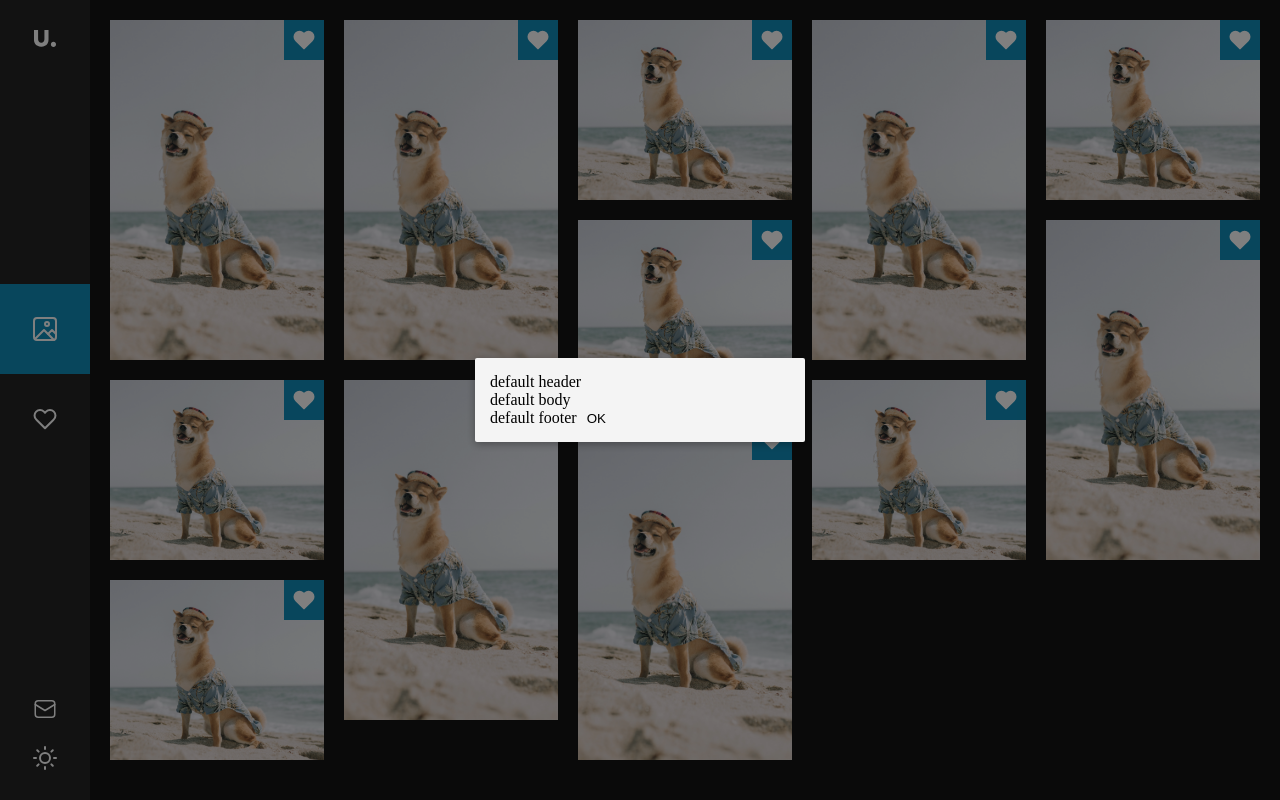
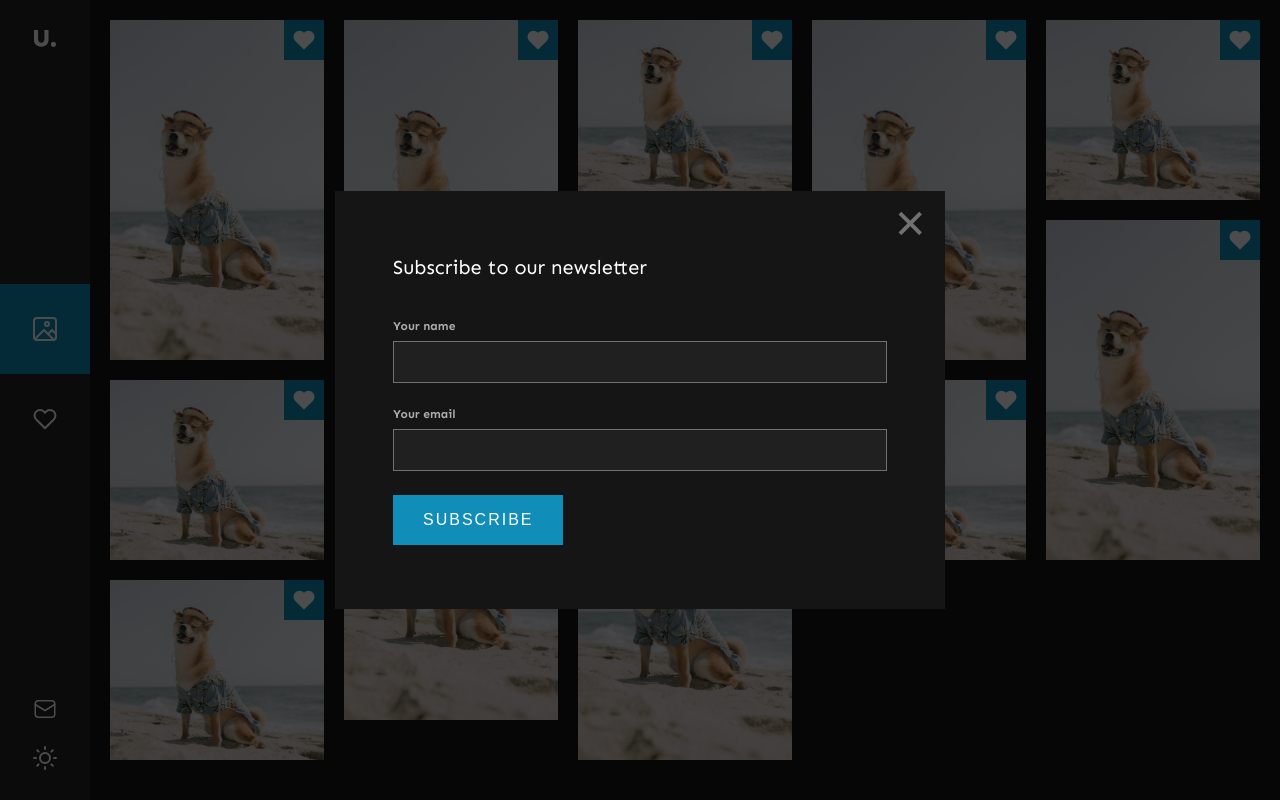
Before and after one commit to ignassta/vue-photo-gallery, a Vue app: page /#/ in a window 1280 px wide. Both pictures are taken after a click on the button 45 px from the left and 708 px from the top of the page. Built offline with nearby package versions, Linux system fonts and the light colour scheme.

Commit message:
created picture modal

```diff
--- a/src/App.vue
+++ b/src/App.vue
@@ -1,11 +1,7 @@
 <template>
-  <navigation-bar></navigation-bar>
+  <navigation-bar/>
   <router-view/>
 </template>
-
-<style lang="scss">
-@import './assets/style/global';
-</style>
 
 <script>
 import NavigationBar from './components/NavigationBar'
@@ -15,3 +11,17 @@ export default {
   }
 }
 </script>
+
+<style lang="scss">
+  @import './assets/style/variables';
+  @import './assets/style/global';
+
+  .fade-enter-active,
+  .fade-leave-active {
+    transition: opacity .5s ease;
+  }
+  .fade-enter-from,
+  .fade-leave-to {
+    opacity: 0;
+  }
+</style>
--- a/src/assets/style/global.scss
+++ b/src/assets/style/global.scss
@@ -1,4 +1,8 @@
 body {
+  margin: 0;
+  font-family: $primaryFont;
+}
+h1, h2, h3 {
   margin: 0;
 }
 a {
@@ -8,7 +12,16 @@ a {
 button {
   background-color: unset;
   border: unset;
+  transition: all .3s;
+  &:hover {
+    cursor: pointer;
+  }
   &:focus {
-    outline: none;
+    outline: unset;
   }
 }
+input {
+  &:focus {
+    outline: unset;
+  }
+}
--- /dev/null
+++ b/src/components/PictureModal.vue
@@ -0,0 +1,203 @@
+<template>
+  <div class="picture-modal">
+    <div class="modal-holder">
+      <div class="modal-container">
+        <button class="close-btn" @click="$emit('close')">&#x2715;</button>
+        <div class="picture-col">
+          <img src="../assets/images/dog.jpg" alt="">
+        </div>
+        <div class="info-col">
+          <div class="top">
+            <div class="header">
+              <div class="author">
+                <div class="label">author</div>
+                <div class="name">Joe Doe</div>
+              </div>
+              <button class="like"></button>
+            </div>
+            <div class="description">
+              <div class="label">description</div>
+              <div>Summer set view</div>
+            </div>
+          </div>
+          <div class="bottom">
+            <div class="stats">
+              <div>186</div>
+              <div>20</div>
+              <div>1,992</div>
+            </div>
+            <div class="picture-info">
+              <div class="column">
+                <div class="label">Camera Make</div>
+                <div>Canon</div>
+              </div>
+              <div class="column">
+                <div class="label">Camera Model</div>
+                <div>Canon EOS Rebel T3</div>
+              </div>
+              <div class="column">
+                <div class="label">Focal Length</div>
+                <div>43.0mm</div>
+              </div>
+              <div class="column">
+                <div class="label">Dimensions</div>
+                <div>2848 x 4272</div>
+              </div>
+            </div>
+          </div>
+        </div>
+      </div>
+    </div>
+  </div>
+</template>
+
+<script>
+export default {
+  name: 'PictureModal'
+}
+</script>
+
+<style lang="scss">
+  @import '../assets/style/variables';
+  .picture-modal {
+    position: fixed;
+    z-index: 9999;
+    top: 0;
+    left: 0;
+    width: 100%;
+    height: 100%;
+    background-color: rgba(0, 0, 0, .7);
+    display: flex;
+    justify-content: center;
+    align-items: center;
+    .modal-holder {
+      max-width: 1134px;
+      max-height: 714px;
+      width: 100%;
+      .modal-container {
+        position: relative;
+        display: flex;
+        .close-btn {
+          position: absolute;
+          font-size: 40px;
+          line-height: 1;
+          color: $color9;
+          top: 12px;
+          right: 12px;
+          &:hover {
+            opacity: .7;
+          }
+        }
+        .picture-col, .info-col {
+          width: 50%;
+        }
+        .picture-col {
+          background-color: rgba($color6, .95);
+          img {
+            width: 100%;
+            height: 100%;
+            object-fit: contain;
+          }
+        }
+        .info-col {
+          background-color: $color2;
+          box-sizing: border-box;
+          padding: 66px 58px 45px 58px;
+          margin: 0;
+          display: flex;
+          flex-direction: column;
+          justify-content: space-between;
+          font-weight: 700;
+          color: $color4;
+          .label {
+            font-size: 12px;
+            color: $color7;
+            margin-bottom: 5px;
+          }
+          .header {
+            display: flex;
+            justify-content: space-between;
+            margin-bottom: 32px;
+            .author {
+              .name {
+                font-size: 24px;
+                color: $color5;
+              }
+            }
+            .like {
+              width: 50px;
+              height: 50px;
+              background-color: $color5;
+              background-image: url('../assets/images/heart-full.svg');
+              background-repeat: no-repeat;
+              background-position: center;
+              background-size: 55%;
+              &:hover {
+                opacity: .7;
+              }
+            }
+          }
+          .description {
+            div:nth-of-type(2) {
+              font-size: 20px;
+            }
+          }
+          .stats {
+            display: flex;
+            justify-content: flex-start;
+            margin-bottom: 32px;
+            padding-left: 30px;
+            div {
+              font-size: 16px;
+              position: relative;
+              &:before {
+                position: absolute;
+                content: '';
+                width: 20px;
+                height: 20px;
+                top: 0;
+                left: -30px;
+                background-position: center;
+                background-repeat: no-repeat;
+              }
+            }
+            div:nth-of-type(1) {
+              &:before {
+                background-image: url("./../assets/images/heart-full.svg");
+              }
+            }
+            div:nth-of-type(2) {
+              &:before {
+                background-image: url("./../assets/images/download.svg");
+              }
+            }
+            div:nth-of-type(3) {
+              &:before {
+                background-image: url("./../assets/images/eye.svg");
+              }
+            }
+            div:not(:nth-last-of-type(1)) {
+              margin-right: 50px;
+            }
+          }
+          .picture-info {
+            border-top: 1px solid $color9;
+            display: flex;
+            flex-wrap: wrap;
+            .column {
+              margin-top: 32px;
+              flex-basis: 30%;
+              flex-grow: 1;
+              div:nth-of-type(2) {
+                font-size: 16px;
+              }
+            }
+            .column:nth-of-type(2) {
+              flex-basis: 40%;
+            }
+          }
+        }
+      }
+    }
+  }
+</style>
--- a/src/components/SubscribeModal.vue
+++ b/src/components/SubscribeModal.vue
@@ -1,17 +1,20 @@
 <template>
-  <div class="modal-mask">
-    <div class="modal-wrapper">
+  <div class="subscribe-modal">
+    <div class="modal-holder">
       <div class="modal-container">
-        <div class="modal-header">
-          default header
-        </div>
-        <div class="modal-body">
-          default body
-        </div>
-        <div class="modal-footer">
-          default footer
-          <button class="modal-default-button" @click="$emit('close')">OK</button>
-        </div>
+        <button class="close-btn" @click="$emit('close')">&#x2715;</button>
+        <form>
+          <h3>Subscribe to our newsletter</h3>
+          <div class="input-group">
+            <label for="name">Your name</label>
+            <input type="text" id="name" name="name">
+          </div>
+          <div class="input-group">
+            <label for="email">Your email</label>
+            <input type="text" id="email" name="email">
+          </div>
+          <button class="subscribe-btn" type="button">Subscribe</button>
+        </form>
       </div>
     </div>
   </div>
@@ -24,33 +27,72 @@ export default {
 
 <style lang="scss">
   @import '../assets/style/variables';
-  .modal-mask {
+  .subscribe-modal {
     position: fixed;
     z-index: 9999;
     top: 0;
     left: 0;
     width: 100%;
     height: 100%;
-    background-color: rgba(0, 0, 0, 0.5);
+    background-color: rgba(0, 0, 0, .7);
     display: flex;
     justify-content: center;
     align-items: center;
-    .modal-wrapper {
+    .modal-holder {
+      max-width: 610px;
+      width: 100%;
       .modal-container {
-        min-width: 300px;
-        padding: 15px;
-        background-color: $color3;
-        border-radius: 2px;
-        box-shadow: 0 2px 8px rgba(0, 0, 0, 0.33);
+        position: relative;
+        background-color: $color2;
+        padding: 64px 58px;
+        .close-btn {
+          position: absolute;
+          font-size: 40px;
+          line-height: 1;
+          color: $color9;
+          top: 12px;
+          right: 12px;
+          &:hover {
+            opacity: .7;
+          }
+        }
+        h3 {
+          color: $color4;
+          font-weight: 400;
+          font-size: 20px;
+          margin-bottom: 40px;
+        }
+        .input-group {
+          display: flex;
+          flex-direction: column;
+          margin-bottom: 24px;
+          label {
+            color: $color7;
+            font-weight: 700;
+            font-size: 12px;
+            margin-bottom: 8px;
+          }
+          input {
+            background-color: $color8;
+            border: 1px solid $color9;
+            height: 40px;
+            color: $color7;
+            padding: 0 15px;
+          }
+        }
+        .subscribe-btn {
+          background-color: $color5;
+          color: $color4;
+          font-size: 16px;
+          text-transform: uppercase;
+          padding: 0 30px;
+          height: 50px;
+          letter-spacing: 2px;
+          &:hover {
+            opacity: .7;
+          }
+        }
       }
     }
   }
-  .fade-enter-active,
-  .fade-leave-active {
-    transition: opacity 0.5s ease;
-  }
-  .fade-enter-from,
-  .fade-leave-to {
-    opacity: 0;
-  }
 </style>
--- a/src/views/Home.vue
+++ b/src/views/Home.vue
@@ -1,13 +1,54 @@
 <template>
   <div class="home">
     <div class="container">
-      <a href="#" class="photo" v-for="n in 12" :key="n">
+      <a href="#" class="photo" v-for="n in 12" :key="n" @click.prevent="togglePictureModal">
         <img src="../assets/images/dog.jpg" alt="">
         <a href="#like" class="like"></a>
       </a>
     </div>
   </div>
+  <teleport to="body">
+    <transition name="fade">
+      <picture-modal v-if="showPictureModal" @close="togglePictureModal()"></picture-modal>
+    </transition>
+  </teleport>
 </template>
+
+<script>
+import axios from 'axios'
+import * as config from '../config'
+import PictureModal from '../components/PictureModal'
+export default {
+  components: {
+    PictureModal
+  },
+  data () {
+    return {
+      photos: null,
+      showPictureModal: false
+    }
+  },
+  methods: {
+    getPhotos () {
+      return axios.get(`${config.globalSettings.baseUrl}/photos`, {
+        headers: { Authorization: config.globalSettings.accessKey }
+      })
+        .then(response => {
+          this.photos = response.data
+        })
+        .catch(error => {
+          console.log(error)
+        })
+    },
+    togglePictureModal () {
+      this.showPictureModal = !this.showPictureModal
+    }
+  },
+  async mounted () {
+    // await this.getPhotos()
+  }
+}
+</script>
 
 <style lang="scss">
   @import '../assets/style/variables';
@@ -52,32 +93,3 @@
     }
   }
 </style>
-
-<script>
-import axios from 'axios'
-import * as config from '../config'
-export default {
-  data () {
-    return {
-      photos: null,
-      showNewsletterModal: false
-    }
-  },
-  methods: {
-    getPhotos () {
-      return axios.get(`${config.globalSettings.baseUrl}/photos`, {
-        headers: { Authorization: config.globalSettings.accessKey }
-      })
-        .then(response => {
-          this.photos = response.data
-        })
-        .catch(error => {
-          console.log(error)
-        })
-    }
-  },
-  async mounted () {
-    // await this.getPhotos()
-  }
-}
-</script>
```
Also changed, not shown: src/components/NavigationBar.vue (indentation only).
